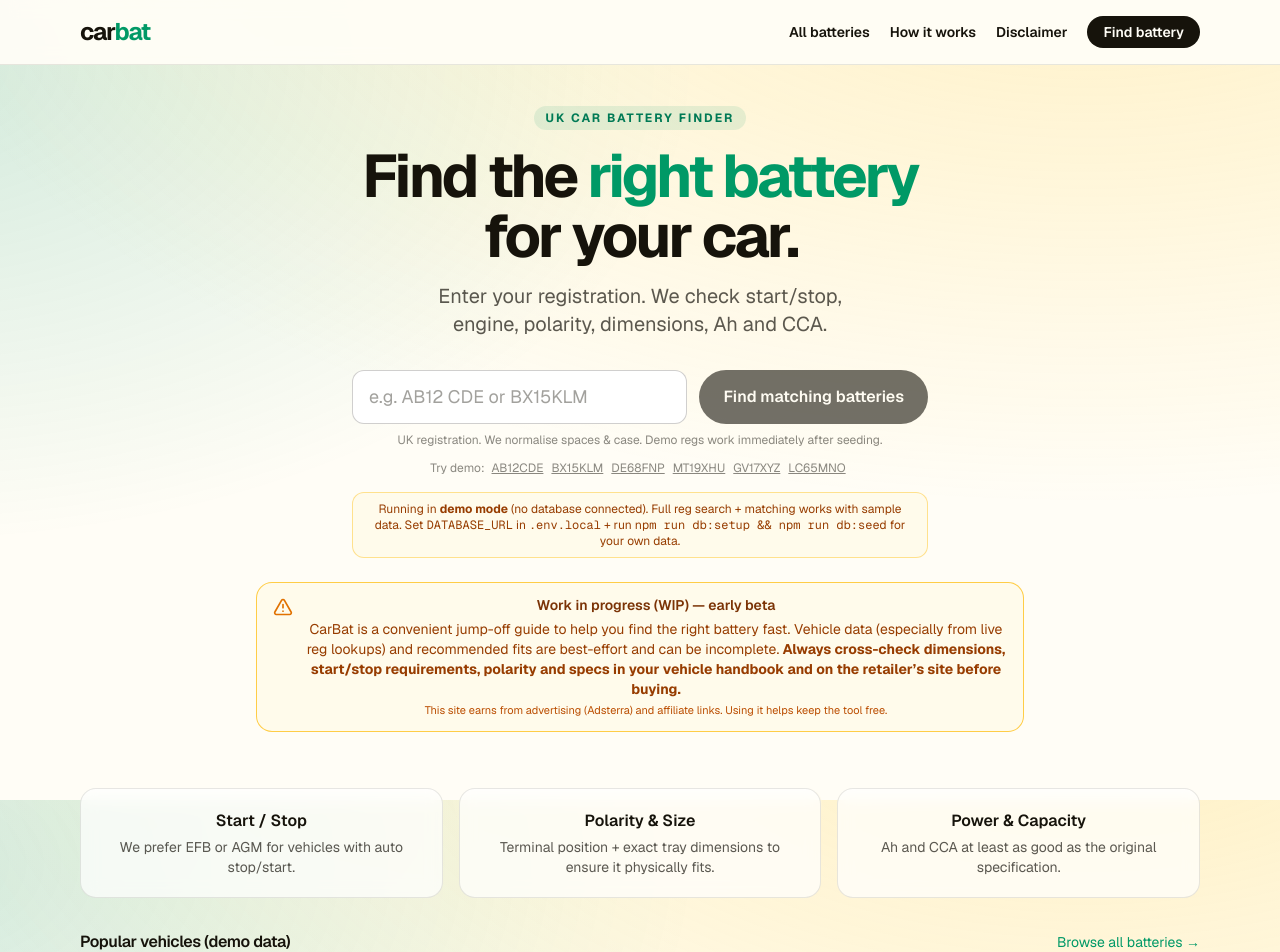
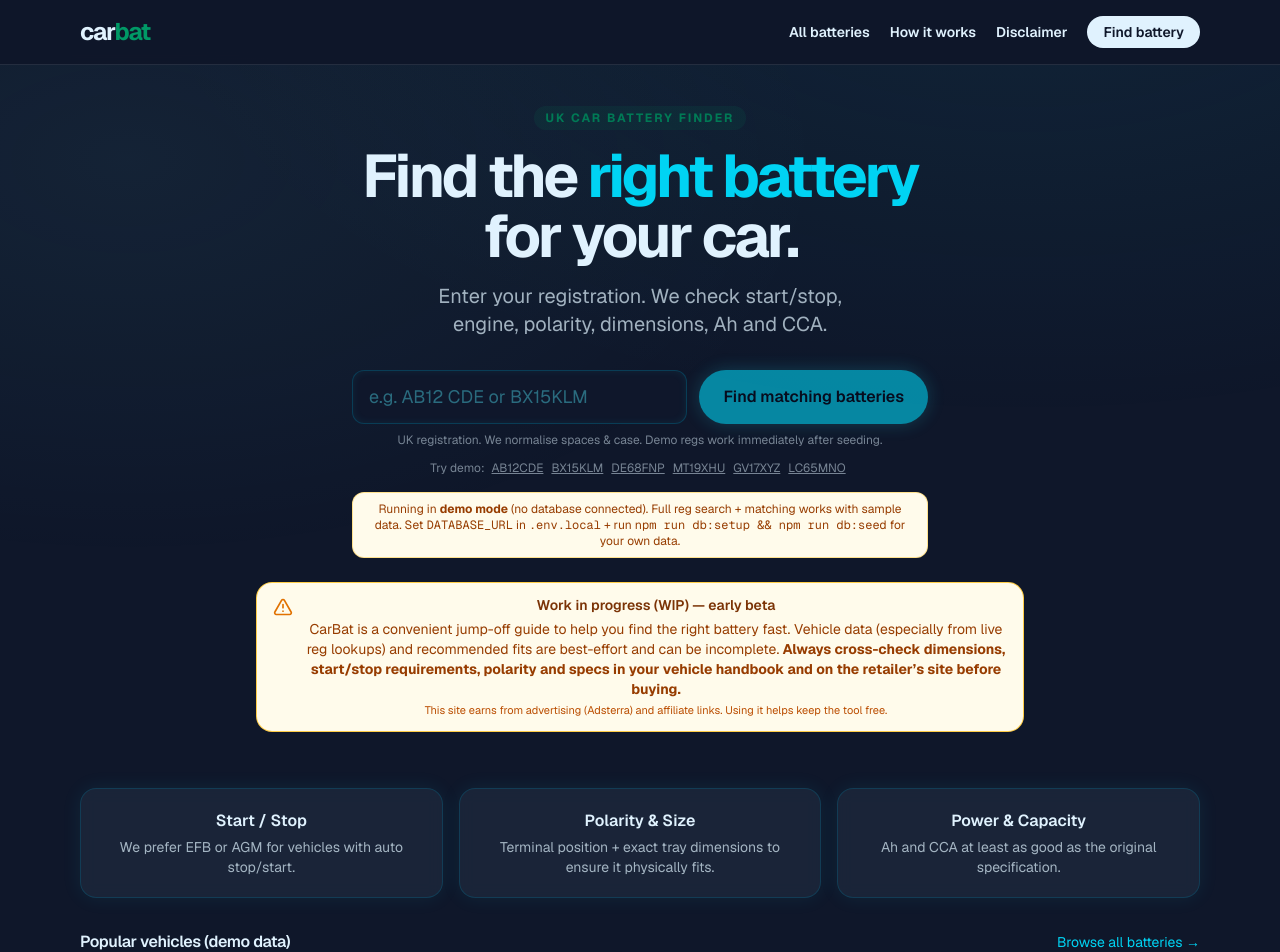
Before and after one commit to MichBuch/carbat, a Next.js app: page / in a window 1280 px wide. Shown: the top 952 px of the page. Built offline with nearby package versions, Linux system fonts and the light colour scheme; no server answers.

Commit message:
feat: neon dark sparky UI (holdingco-inspired cyan glows, dark slate), price ranges on batteries, price sort, increased results limit to 48. Adsterra slots ready.

```diff
--- a/app/globals.css
+++ b/app/globals.css
@@ -1,35 +1,52 @@
 @import "tailwindcss";
 
 @theme {
-  --color-daylight: #fffdf6;
+  --color-daylight: #0f172a;
   --color-sun: #ffd23f;
   --color-citrus: #c7f000;
   --color-emerald: #059669;
   --color-coral: #ff5e5b;
   --color-sky: #0ea5e9;
-  --color-ink: #16130b;
+  --color-ink: #e0f2fe;
+  --color-cyan: #22d3ee;
   --font-display: var(--font-geist-sans), system-ui, sans-serif;
 }
 
 :root {
-  color-scheme: light;
+  color-scheme: dark;
   --font-sans: var(--font-geist-sans);
   --font-mono: var(--font-geist-mono);
 }
 
+/* Neon sparky dark theme inspired by holdingco */
 body {
-  background:
-    radial-gradient(1200px 600px at 85% -12%, color-mix(in oklch, var(--color-sun) 28%, transparent), transparent),
-    radial-gradient(800px 480px at -8% 8%, color-mix(in oklch, var(--color-emerald) 18%, transparent), transparent),
-    var(--color-daylight);
-  color: var(--color-ink);
+  background: #0f172a;
+  color: #e0f2fe;
   font-family: var(--font-geist-sans), system-ui, sans-serif;
   min-height: 100dvh;
 }
 
-/* Nice utility styles for the battery app */
+/* Subtle neon gradient accents for sparky feel */
+body::before {
+  content: '';
+  position: fixed;
+  inset: 0;
+  background:
+    radial-gradient(900px 500px at 80% -10%, rgba(34, 211, 238, 0.08), transparent),
+    radial-gradient(700px 400px at 10% 20%, rgba(103, 232, 249, 0.06), transparent);
+  pointer-events: none;
+  z-index: -1;
+}
+
+/* Nice utility styles for the battery app - neon dark */
 .card {
-  @apply rounded-2xl border border-ink/10 bg-white/70 p-5 backdrop-blur transition hover:border-ink/20;
+  @apply rounded-2xl border border-cyan-700/30 bg-slate-800/80 p-5 backdrop-blur transition;
+  box-shadow: 0 0 20px rgba(34, 211, 238, 0.08);
+}
+
+.card:hover {
+  @apply border-cyan-500/60;
+  box-shadow: 0 0 35px rgba(34, 211, 238, 0.18);
 }
 
 .pill {
@@ -37,29 +54,45 @@ body {
 }
 
 .badge-fit {
-  @apply bg-emerald-600 text-white;
+  @apply bg-cyan-500 text-slate-950;
 }
 
 .badge-warn {
-  @apply bg-amber-500 text-white;
+  @apply bg-amber-400 text-slate-950;
 }
 
 .input {
-  @apply w-full rounded-xl border border-ink/20 bg-white px-4 py-3 text-lg placeholder:text-ink/40 focus:border-emerald-600 focus:outline-none;
+  @apply w-full rounded-xl border border-cyan-700/40 bg-slate-900 px-4 py-3 text-lg placeholder:text-cyan-300/40 focus:border-cyan-400 focus:outline-none;
+  box-shadow: inset 0 0 8px rgba(34, 211, 238, 0.08);
 }
 
 .btn-primary {
-  @apply rounded-full bg-ink px-6 py-3 font-semibold text-daylight transition hover:bg-emerald-600 active:scale-[0.985];
+  @apply rounded-full bg-cyan-400 px-6 py-3 font-semibold text-slate-950 transition hover:bg-cyan-300 active:scale-[0.985];
+  box-shadow: 0 0 18px rgba(34, 211, 238, 0.35);
 }
 
 .btn-secondary {
-  @apply rounded-full border border-ink/20 px-5 py-2 font-semibold hover:border-emerald-600 hover:text-emerald-600;
+  @apply rounded-full border border-cyan-700/40 px-5 py-2 font-semibold text-cyan-100 hover:border-cyan-400 hover:text-cyan-300;
 }
 
 .spec {
-  @apply rounded-lg bg-ink/5 px-3 py-1 text-sm font-medium;
+  @apply rounded-lg bg-slate-700/60 px-3 py-1 text-sm font-medium text-cyan-200;
 }
 
 .disclaimer {
-  @apply rounded-2xl border border-amber-500/30 bg-amber-50 p-4 text-sm text-amber-900;
+  @apply rounded-2xl border border-amber-400/40 bg-amber-950/60 p-4 text-sm text-amber-200;
 }
+
+/* Neon utility classes for sparky feel */
+.neon-card {
+  box-shadow: 0 0 25px rgba(34, 211, 238, 0.1);
+}
+.neon-card:hover {
+  box-shadow: 0 0 40px rgba(34, 211, 238, 0.22);
+}
+.neon-btn {
+  box-shadow: 0 0 18px rgba(34, 211, 238, 0.3);
+}
+.neon-input {
+  box-shadow: inset 0 0 8px rgba(34, 211, 238, 0.1);
+}
--- a/app/layout.tsx
+++ b/app/layout.tsx
@@ -31,7 +31,7 @@ export default function RootLayout({
   return (
     <html
       lang="en"
-      className={`${geistSans.variable} ${geistMono.variable} h-full antialiased`}
+      className={`${geistSans.variable} ${geistMono.variable} h-full antialiased dark`}
     >
       <body className="min-h-full flex flex-col bg-daylight text-ink">
         <header className="sticky top-0 z-50 border-b border-ink/10 bg-daylight/95 backdrop-blur">
--- a/app/page.tsx
+++ b/app/page.tsx
@@ -21,7 +21,7 @@ export default async function Home() {
             UK CAR BATTERY FINDER
           </div>
           <h1 className="mt-4 text-5xl font-black tracking-tighter sm:text-6xl">
-            Find the <span className="text-emerald-600">right battery</span><br />for your car.
+            Find the <span className="text-cyan-400">right battery</span><br />for your car.
           </h1>
           <p className="mx-auto mt-4 max-w-md text-xl text-ink/70">
             Enter your registration. We check start/stop, engine, polarity, dimensions, Ah and CCA.
@@ -67,7 +67,7 @@ export default async function Home() {
         <section className="pb-10">
           <div className="mb-3 flex items-baseline justify-between">
             <h2 className="font-semibold tracking-tight">Popular vehicles {usingDemo ? "(demo data)" : ""}</h2>
-            <Link href="/batteries" className="text-sm text-emerald-600 hover:underline">Browse all batteries →</Link>
+            <Link href="/batteries" className="text-sm text-cyan-400 hover:underline">Browse all batteries →</Link>
           </div>
           <div className="grid grid-cols-2 gap-3 sm:grid-cols-3 lg:grid-cols-4">
             {popular.slice(0, 8).map((v: any) => (
--- a/app/results/page.tsx
+++ b/app/results/page.tsx
@@ -23,7 +23,7 @@ export default async function ResultsPage({
   return (
     <div className="py-8">
       <div className="mb-6">
-        <Link href="/" className="text-sm text-emerald-600 hover:underline">← New search</Link>
+        <Link href="/" className="text-sm text-cyan-400 hover:underline">← New search</Link>
       </div>
 
       <h1 className="text-3xl font-black tracking-tight">Battery matches</h1>
@@ -73,7 +73,7 @@ export default async function ResultsPage({
 
           <div className="mt-6">
             <div className="flex items-baseline justify-between">
-              <h2 className="text-xl font-semibold">Recommended batteries that fit</h2>
+              <h2 className="text-xl font-semibold text-cyan-100">Recommended batteries that fit</h2>
               <span className="text-sm text-ink/50">{result.batteries.length} matching options</span>
             </div>
 
--- a/components/BatteryCard.tsx
+++ b/components/BatteryCard.tsx
@@ -51,6 +51,13 @@ export default function BatteryCard({ battery, fit, explicit }: Props) {
         <div className="spec">{battery.warrantyMonths} mo warranty</div>
       </div>
 
+      {/* Price range (guide) */}
+      {(battery as any).priceMin && (battery as any).priceMax && (
+        <div className="mt-2 text-sm font-semibold text-cyan-400">
+          £{(battery as any).priceMin}–£{(battery as any).priceMax} <span className="text-[10px] font-normal text-ink/50">(guide)</span>
+        </div>
+      )}
+
       {/* Fit reasons */}
       <div className="mt-3">
         <div className="text-xs font-semibold uppercase tracking-widest text-emerald-700">Why it fits</div>
--- a/components/ResultsFilters.tsx
+++ b/components/ResultsFilters.tsx
@@ -15,7 +15,7 @@ interface Item {
 export default function ResultsFilters({ items }: { items: Item[] }) {
   const [type, setType] = useState<"all" | "standard" | "efb" | "agm">("all");
   const [minAh, setMinAh] = useState(0);
-  const [sort, setSort] = useState<"best" | "ah" | "cca">("best");
+  const [sort, setSort] = useState<"best" | "ah" | "cca" | "price">("best");
 
   const filtered = useMemo(() => {
     let res = items.filter((i) => {
@@ -28,8 +28,11 @@ export default function ResultsFilters({ items }: { items: Item[] }) {
       res = [...res].sort((a, b) => b.fit.score - a.fit.score || a.battery.ah - b.battery.ah);
     } else if (sort === "ah") {
       res = [...res].sort((a, b) => a.battery.ah - b.battery.ah);
-    } else {
+    } else if (sort === "cca") {
       res = [...res].sort((a, b) => b.battery.cca - a.battery.cca);
+    } else if (sort === "price") {
+      const getPrice = (b: any) => (b.priceMin ?? b.priceMax ?? 9999);
+      res = [...res].sort((a, b) => getPrice(a.battery) - getPrice(b.battery));
     }
     return res;
   }, [items, type, minAh, sort]);
@@ -58,6 +61,7 @@ export default function ResultsFilters({ items }: { items: Item[] }) {
             <option value="best">Best fit first</option>
             <option value="ah">Lowest capacity first</option>
             <option value="cca">Highest CCA first</option>
+            <option value="price">Lowest price first</option>
           </select>
         </label>
 
--- a/db/schema.ts
+++ b/db/schema.ts
@@ -85,6 +85,9 @@ export const batteries = pgTable(
     technology: text("technology"), // e.g. "Calcium", "AGM VRLA", "EFB"
     // For grouping / UX
     groupSize: text("group_size"), // e.g. "019", "096", "DIN H7"
+    // Estimated UK retail price range (guide only, £)
+    priceMin: integer("price_min"),
+    priceMax: integer("price_max"),
     slug: text("slug").notNull().unique(),
     active: boolean("active").notNull().default(true),
     createdAt: timestamp("created_at", { withTimezone: true }).notNull().defaultNow(),
--- a/lib/vehicle-lookup.ts
+++ b/lib/vehicle-lookup.ts
@@ -124,7 +124,7 @@ export async function lookupVehicleByReg(reg: string): Promise<LookupResult> {
 
       const sorted = sortBatteriesByFit(withFit)
         .filter((x) => x.fit.fits)
-        .slice(0, 24);
+        .slice(0, 48);
 
       return {
         vehicle,
@@ -213,7 +213,7 @@ export async function lookupVehicleByReg(reg: string): Promise<LookupResult> {
 
       const sorted = sortBatteriesByFit(withFit as any)
         .filter((x: any) => x.fit.fits)
-        .slice(0, 24);
+        .slice(0, 48);
 
       return {
         vehicle: vehicleForFit,
```
Also changed, not shown: components/VehicleCard.tsx (+6 -6 lines), data/demo-data.ts (+14 -12 lines), cbat-1106.txt (added), 1 other file (tests, documents, lock files or other folders).
